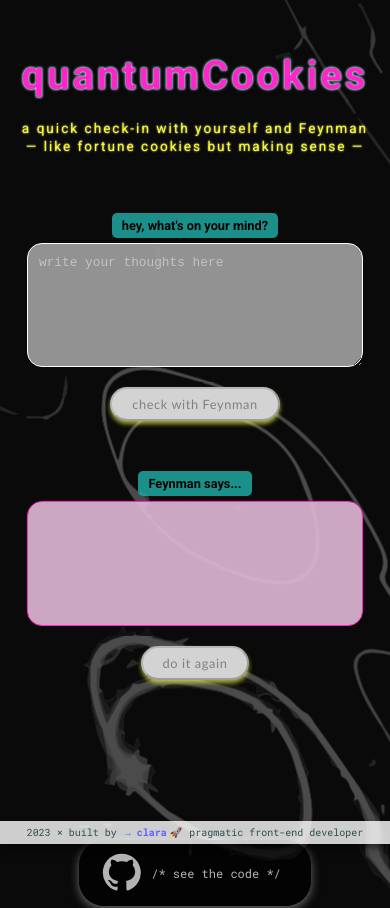
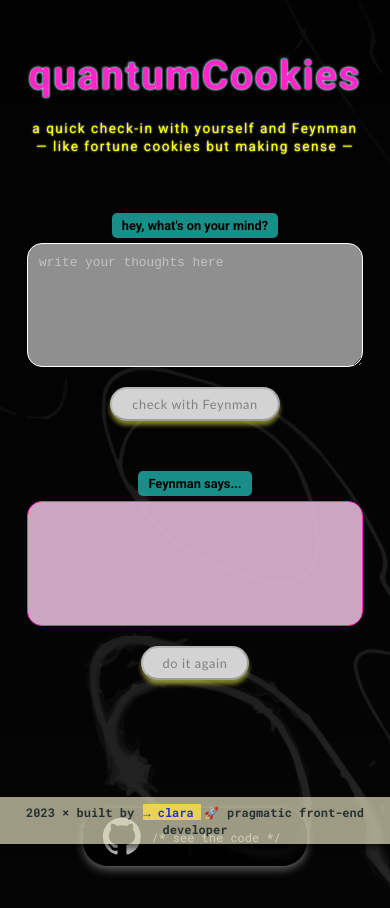
Before and after one commit to clasei/quantum-cookies, an Angular app: page / in a window 390 px wide. Shown: the top 908 px of the page. Built offline with nearby package versions, Linux system fonts and the light colour scheme.

Commit message:
style updated

```diff
--- a/src/app/components/code-link/code-link.component.scss
+++ b/src/app/components/code-link/code-link.component.scss
@@ -11,7 +11,7 @@
     box-shadow: 0 3px 10px rgba(147, 147, 147, 0.7);
     padding: 1rem;
     margin: 1rem auto;
-    margin-top: 7rem;
+    margin-top: 5rem;
     margin-bottom: 1rem;
     border-radius: 25px;
     width: 13rem;
@@ -54,6 +54,7 @@
 
 @media only screen and (max-width: 600px) {
     #code-link-container {
-        padding: 0.75rem;
+        padding: 0.5rem;
+        margin-bottom: 0rem;
     }
 }
--- a/src/app/components/footer/footer.component.html
+++ b/src/app/components/footer/footer.component.html
@@ -1,7 +1,7 @@
 <div id="footer">
     <footer>
         <span id="currentYear">{{ currentYear }}</span>
-        × built by <a href="https://clasei.github.io/clara/" target="_blank" rel="noopener noreferrer">→ clara</a>
+        × built by <a href="https://clasei.github.io/clara/" target="_blank" rel="noopener noreferrer">→ clara </a>
         <span id="rocketIcon">🚀</span>
         pragmatic front-end developer
     </footer>
--- a/src/app/components/footer/footer.component.scss
+++ b/src/app/components/footer/footer.component.scss
@@ -1,10 +1,11 @@
 
 #footer {
     font-family: 'Roboto Mono', monospace;
-    color: darkslategrey;
-    font-size: 0.7em;
-    background-color: rgba(255, 255, 255, 0.8);
-    padding: 5px;
+    color: rgb(40, 49, 49);
+    font-size: 0.85rem;
+    font-weight: 600;
+    background-color: rgba(222, 219, 184, 0.704);
+    padding: 7px;
     width: 100%;
     position: fixed;
     bottom: 0;
@@ -16,7 +17,8 @@
 footer a {
     text-decoration: none;
     font-weight: bold;
-    color: rgb(92, 97, 255);
+    color: rgb(41, 47, 223);
+    background-color: #fce149ca;
     margin: 2px;
     transition: color 0.5s;
 }
@@ -39,6 +41,6 @@ footer span {
 @media only screen and (max-width: 768px) {
 
     #footer {
-        font-size: 10px;
+        font-size: 0.75rem;
     }
 }
--- a/src/app/components/header/header.component.scss
+++ b/src/app/components/header/header.component.scss
@@ -3,7 +3,7 @@ header {
     padding-bottom: 50px;
 
     h1 {
-      font-size: 3.5em;
+      font-size: 3.75em;
       font-weight: bold;
       letter-spacing: 3px;
       color: rgb(255, 38, 201);
@@ -12,9 +12,9 @@ header {
     }
 
     h3 {
-      font-size: 0.9em;
+      font-size: 1rem;
       font-weight: 400;
-      letter-spacing: 3px;
+      letter-spacing: 2.5px;
       color: yellow;
       text-shadow: 0 0 2px #ffffff;
     }
@@ -24,11 +24,12 @@ header {
 
       h1 {
           font-size: 2.5em;
+          letter-spacing: 2px;
           padding-top: 25px;
       }
       h3 {
           font-size: 0.85em;
-          letter-spacing: 2px;
+          letter-spacing: 1.5px;
           line-height: 5px;
       }
     }
--- a/src/app/components/quantum-cookies-display/quantum-cookies-display.component.scss
+++ b/src/app/components/quantum-cookies-display/quantum-cookies-display.component.scss
@@ -46,7 +46,7 @@ button {
     margin-bottom: 5rem;
     transition: all 0.4s ease;
     cursor: pointer;
-    box-shadow: 0px 3px 4px 0px rgba(252, 255, 78, 0.642);
+    box-shadow: 0px 4px 4px 0px rgba(252, 255, 78, 0.5);
 
     &:hover {
         background-color: rgb(255, 38, 201);
--- a/src/app/components/user-input/user-input.component.scss
+++ b/src/app/components/user-input/user-input.component.scss
@@ -50,7 +50,7 @@ button {
     margin: 5px auto;
     transition: all 0.4s ease;
     cursor: pointer;
-    box-shadow: 0px 3px 4px 0px rgba(252, 255, 78, 0.642);
+    box-shadow: 0px 4px 4px 0px rgba(252, 255, 78, 0.5);
 
     &:hover {
         background-color: rgb(255, 38, 201);
--- a/src/styles.scss
+++ b/src/styles.scss
@@ -14,7 +14,7 @@ body {
     bottom: 0;
     left: 0;
     z-index: -1;
-    background: linear-gradient(rgba(0, 0, 0, 0.7), rgba(0, 0, 0, 0.7)), url('./assets/images/EuclideFakeBackground.svg') no-repeat center center;
+    background: linear-gradient(rgba(0, 0, 0, 0.95), rgba(0, 0, 0, 0.85)), url('./assets/images/EuclideFakeBackground.svg') no-repeat center center;
     background-size: cover;
 }
 
```
